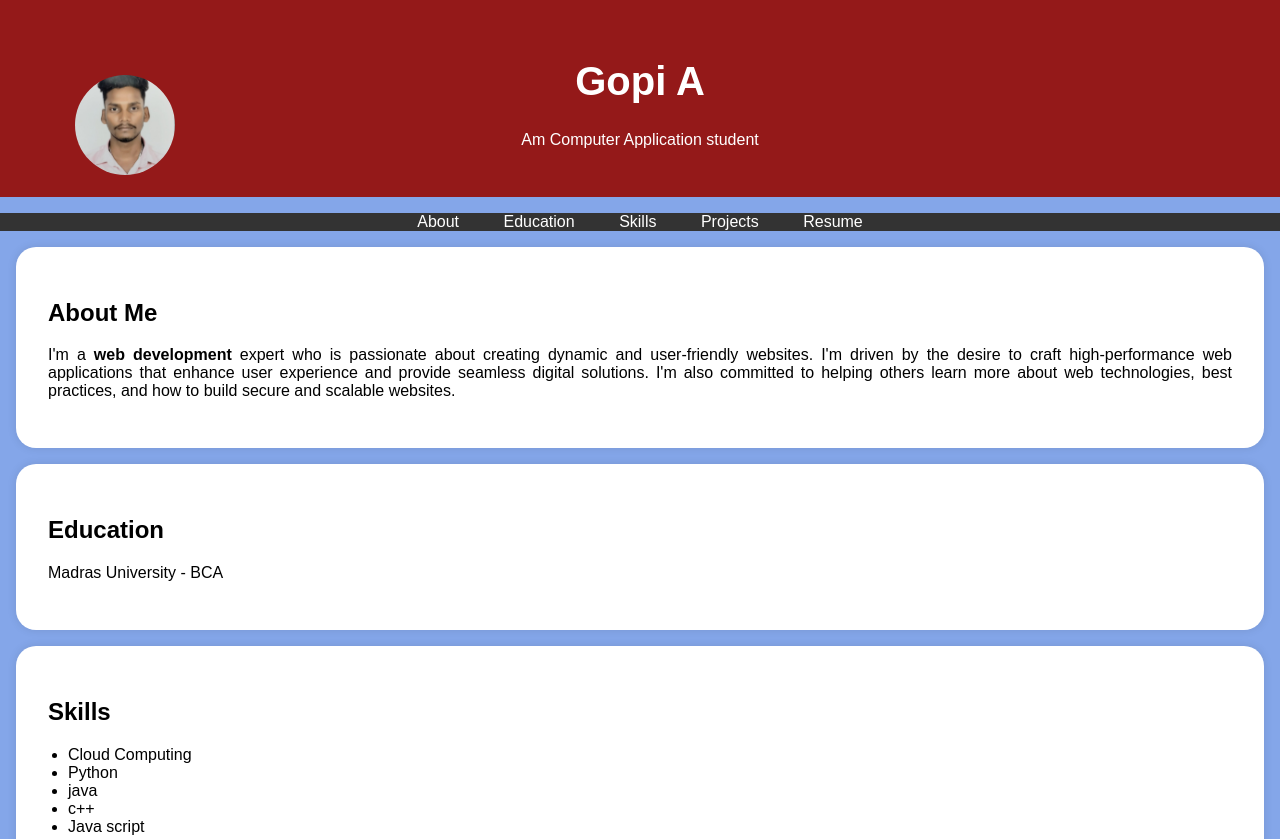
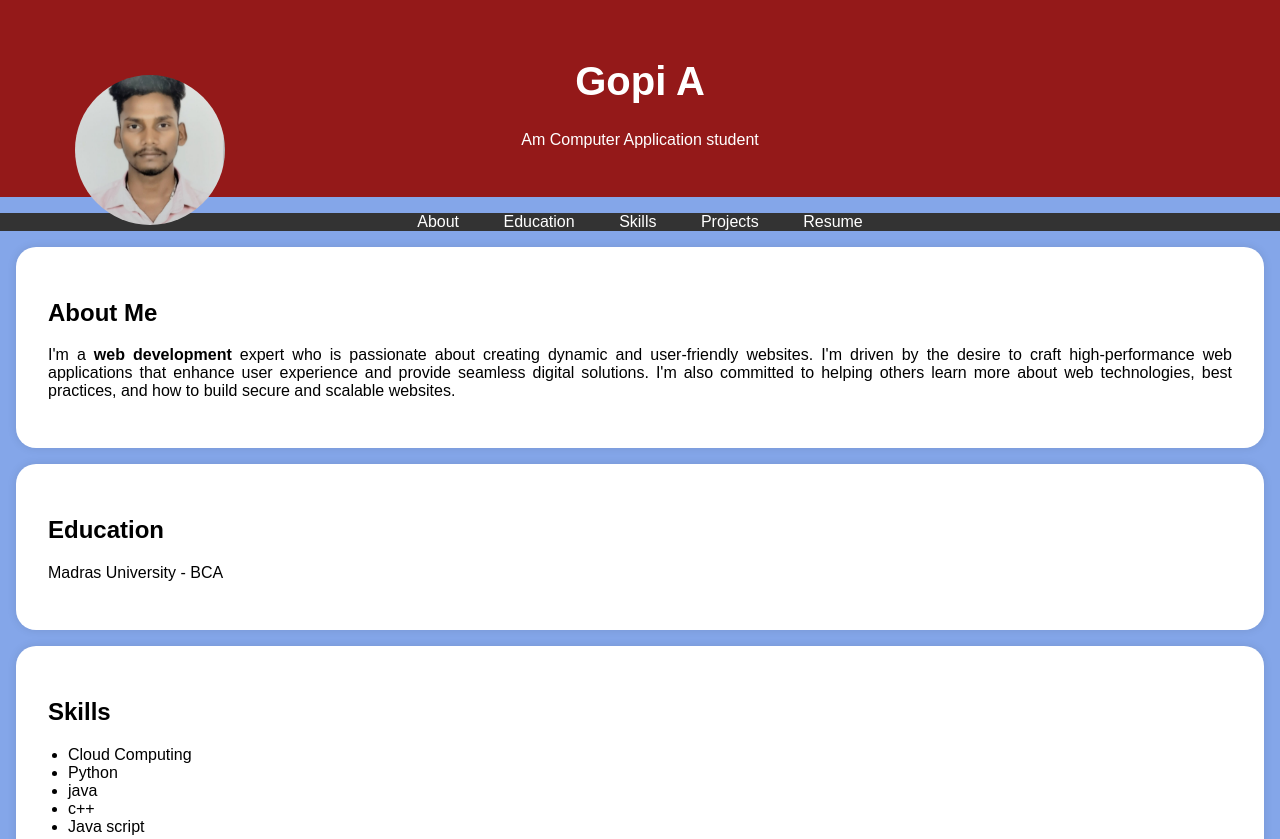
Before and after one commit to gopi299/digital-portfoilo, a plain HTML site: page index.html in a window 1280 px wide. Shown: the top 839 px of the page. Drawn offline with Linux system fonts and the light colour scheme.

Commit message:
Update index.html

```diff
--- a/index.html
+++ b/index.html
@@ -24,8 +24,8 @@
 
         /* Add styles for the round profile picture */
         .profile-picture {
-            width: 100px; /* Adjust the size as needed */
-            height: 100px;
+            width: 150px; /* Adjust the size as needed */
+            height: 150px;
             border-radius: 75%; /* Create a circular shape */
             object-fit: cover; /* To ensure the image fills the circular area */
             position: absolute; /* Add this */
```
